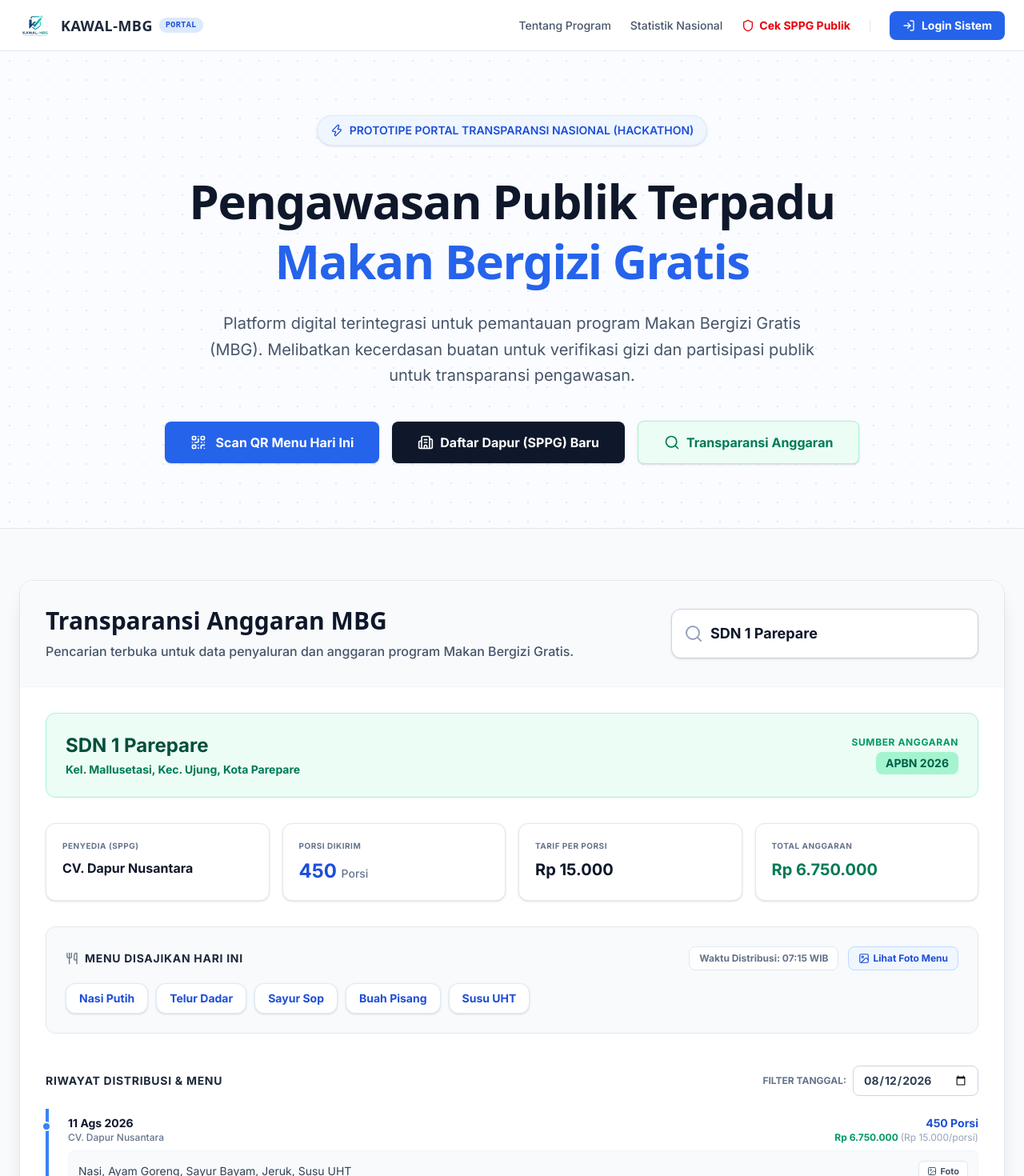
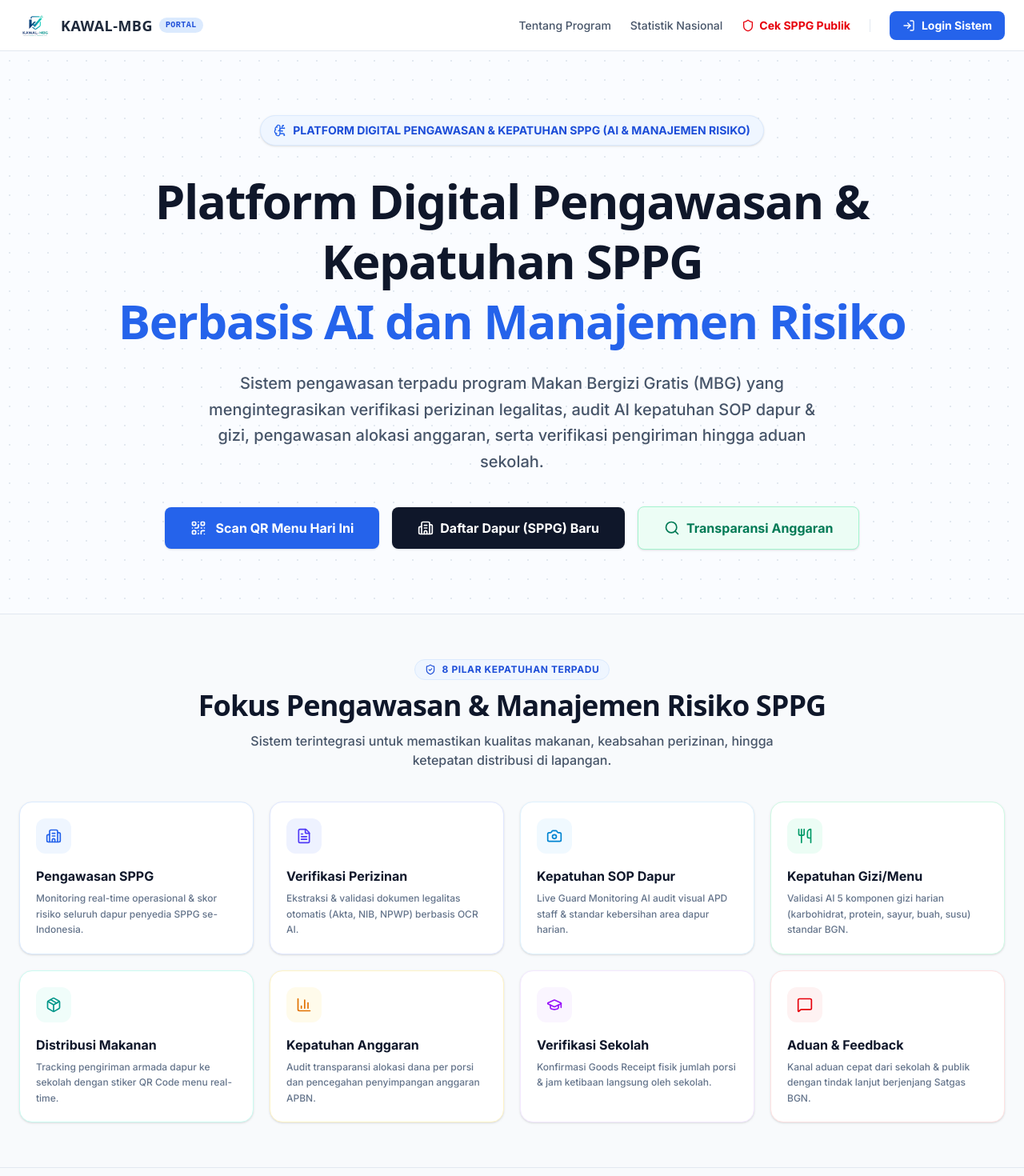
Before and after one commit to AldiAlfatih/hackathon, a Next.js app: page / in a window 1280 px wide. Shown: the top 1470 px of the page at 80% size. Built offline with nearby package versions, Linux system fonts and the light colour scheme.

Commit message:
feat: perbarui positioning homepage ke Platform Digital Pengawasan & Kepatuhan SPPG berbasis AI & Manajemen Risiko (8 Pilar Kepatuhan)

```diff
--- a/components/LandingPage.tsx
+++ b/components/LandingPage.tsx
@@ -1,6 +1,6 @@
 'use client';
 
-import { Shield, ArrowRight, Zap, Building2, Server, Database, CheckCircle, AlertTriangle, Users, BookOpen, Utensils, X, Camera, Search, ImageIcon, MapPin, AlertOctagon, Clock, QrCode, ScanLine } from 'lucide-react';
+import { Shield, ArrowRight, Zap, Building2, Server, Database, CheckCircle, AlertTriangle, Users, BookOpen, Utensils, X, Camera, Search, ImageIcon, MapPin, AlertOctagon, Clock, QrCode, ScanLine, BrainCircuit, ShieldCheck, FileText, Package, GraduationCap, MessageSquare, BarChart3 } from 'lucide-react';
 import type { ActiveView, GlobalComplaint } from './KawalApp';
 import { useState, useEffect, useRef } from 'react';
 import { vendors } from '@/lib/mockData';
@@ -133,26 +133,25 @@ export default function LandingPage({ setActiveView, addComplaint, registerVendo
   return (
     <div className="h-full flex flex-col font-sans bg-slate-50 overflow-y-auto">
       {/* Hero Section */}
-      <div id="about" className="relative bg-white border-b border-slate-200 py-20 px-6 overflow-hidden">
+      <div id="about" className="relative bg-white border-b border-slate-200 py-16 md:py-20 px-6 overflow-hidden">
         <div className="absolute inset-0 bg-blue-50/30" style={{
           backgroundImage: `radial-gradient(var(--color-border-subtle) 1px, transparent 1px)`,
           backgroundSize: '24px 24px'
         }}></div>
 
         <div className="max-w-5xl mx-auto relative z-10 text-center">
-          <div className="inline-flex items-center gap-2 px-4 py-2 rounded-full bg-blue-50 border border-blue-100 text-sm font-semibold text-blue-700 mb-8 shadow-sm">
-            <Zap className="w-4 h-4" />
-            PROTOTIPE PORTAL TRANSPARANSI NASIONAL (HACKATHON)
+          <div className="inline-flex items-center gap-2 px-4 py-2 rounded-full bg-blue-50 border border-blue-100 text-xs sm:text-sm font-bold text-blue-700 mb-8 shadow-sm">
+            <BrainCircuit className="w-4 h-4 text-blue-600 shrink-0" />
+            PLATFORM DIGITAL PENGAWASAN & KEPATUHAN SPPG (AI & MANAJEMEN RISIKO)
           </div>
 
-          <h1 className="text-4xl md:text-6xl font-heading font-extrabold text-slate-900 mb-6 leading-tight tracking-tight">
-            Pengawasan Publik Terpadu<br/>
-            <span className="text-blue-600">Makan Bergizi Gratis</span>
+          <h1 className="text-3xl sm:text-4xl md:text-6xl font-heading font-extrabold text-slate-900 mb-6 leading-tight tracking-tight">
+            Platform Digital Pengawasan & Kepatuhan SPPG<br/>
+            <span className="text-blue-600">Berbasis AI dan Manajemen Risiko</span>
           </h1>
 
-          <p className="text-slate-600 text-lg md:text-xl leading-relaxed max-w-3xl mx-auto mb-10">
-            Platform digital terintegrasi untuk pemantauan program Makan Bergizi Gratis (MBG).
-            Melibatkan kecerdasan buatan untuk verifikasi gizi dan partisipasi publik untuk transparansi pengawasan.
+          <p className="text-slate-600 text-base md:text-xl leading-relaxed max-w-3xl mx-auto mb-10 font-medium">
+            Sistem pengawasan terpadu program Makan Bergizi Gratis (MBG) yang mengintegrasikan verifikasi perizinan legalitas, audit AI kepatuhan SOP dapur & gizi, pengawasan alokasi anggaran, serta verifikasi pengiriman hingga aduan sekolah.
           </p>
 
           <div className="flex flex-wrap items-center justify-center gap-4">
@@ -184,6 +183,97 @@ export default function LandingPage({ setActiveView, addComplaint, registerVendo
               <Search className="w-5 h-5" /> Transparansi Anggaran
             </button>
           </div>
+        </div>
+      </div>
+
+      {/* 8 Core Pillars Section */}
+      <div className="max-w-7xl mx-auto px-6 py-14 w-full border-b border-slate-200">
+        <div className="text-center mb-10">
+          <div className="inline-flex items-center gap-2 px-3 py-1 rounded-full bg-blue-50 text-blue-700 border border-blue-100 text-xs font-bold uppercase tracking-wider mb-3">
+            <ShieldCheck className="w-3.5 h-3.5" /> 8 Pilar Kepatuhan Terpadu
+          </div>
+          <h2 className="text-2xl md:text-4xl font-heading font-black text-slate-900 mb-3 tracking-tight">Fokus Pengawasan &amp; Manajemen Risiko SPPG</h2>
+          <p className="text-slate-600 max-w-2xl mx-auto text-sm md:text-base font-medium">Sistem terintegrasi untuk memastikan kualitas makanan, keabsahan perizinan, hingga ketepatan distribusi di lapangan.</p>
+        </div>
+
+        <div className="grid grid-cols-1 sm:grid-cols-2 lg:grid-cols-4 gap-5">
+          {[
+            {
+              title: 'Pengawasan SPPG',
+              desc: 'Monitoring real-time operasional & skor risiko seluruh dapur penyedia SPPG se-Indonesia.',
+              icon: Building2,
+              color: 'text-blue-600',
+              bg: 'bg-blue-50',
+              border: 'border-blue-100'
+            },
+            {
+              title: 'Verifikasi Perizinan',
+              desc: 'Ekstraksi & validasi dokumen legalitas otomatis (Akta, NIB, NPWP) berbasis OCR AI.',
+              icon: FileText,
+              color: 'text-indigo-600',
+              bg: 'bg-indigo-50',
+              border: 'border-indigo-100'
+            },
+            {
+              title: 'Kepatuhan SOP Dapur',
+              desc: 'Live Guard Monitoring AI audit visual APD staff & standar kebersihan area dapur harian.',
+              icon: Camera,
+              color: 'text-sky-600',
+              bg: 'bg-sky-50',
+              border: 'border-sky-100'
+            },
+            {
+              title: 'Kepatuhan Gizi/Menu',
+              desc: 'Validasi AI 5 komponen gizi harian (karbohidrat, protein, sayur, buah, susu) standar BGN.',
+              icon: Utensils,
+              color: 'text-emerald-600',
+              bg: 'bg-emerald-50',
+              border: 'border-emerald-100'
+            },
+            {
+              title: 'Distribusi Makanan',
+              desc: 'Tracking pengiriman armada dapur ke sekolah dengan stiker QR Code menu real-time.',
+              icon: Package,
+              color: 'text-teal-600',
+              bg: 'bg-teal-50',
+              border: 'border-teal-100'
+            },
+            {
+              title: 'Kepatuhan Anggaran',
+              desc: 'Audit transparansi alokasi dana per porsi dan pencegahan penyimpangan anggaran APBN.',
+              icon: BarChart3,
+              color: 'text-amber-600',
+              bg: 'bg-amber-50',
+              border: 'border-amber-100'
+            },
+            {
+              title: 'Verifikasi Sekolah',
+              desc: 'Konfirmasi Goods Receipt fisik jumlah porsi & jam ketibaan langsung oleh sekolah.',
+              icon: GraduationCap,
+              color: 'text-purple-600',
+              bg: 'bg-purple-50',
+              border: 'border-purple-100'
+            },
+            {
+              title: 'Aduan & Feedback',
+              desc: 'Kanal aduan cepat dari sekolah & publik dengan tindak lanjut berjenjang Satgas BGN.',
+              icon: MessageSquare,
+              color: 'text-red-600',
+              bg: 'bg-red-50',
+              border: 'border-red-100'
+            },
+          ].map((pillar, i) => {
+            const Icon = pillar.icon;
+            return (
+              <div key={i} className={`p-5 rounded-2xl bg-white border ${pillar.border} shadow-sm hover:shadow-md transition-all group`}>
+                <div className={`w-11 h-11 rounded-xl ${pillar.bg} flex items-center justify-center mb-4 group-hover:scale-105 transition-transform`}>
+                  <Icon className={`w-5 h-5 ${pillar.color}`} />
+                </div>
+                <h3 className="font-bold text-slate-900 text-base mb-1.5">{pillar.title}</h3>
+                <p className="text-xs text-slate-500 font-medium leading-relaxed">{pillar.desc}</p>
+              </div>
+            );
+          })}
         </div>
       </div>
 
```
